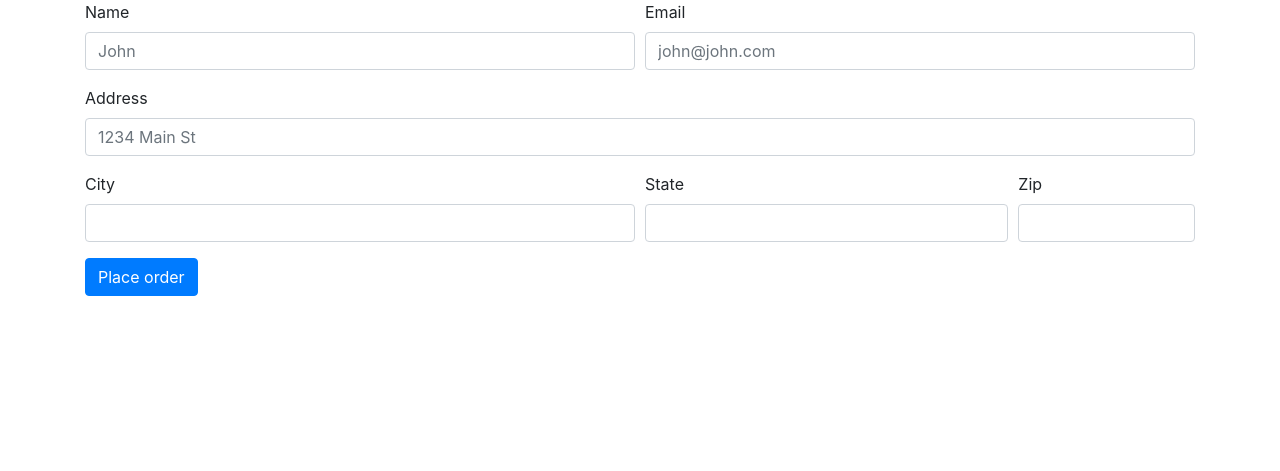
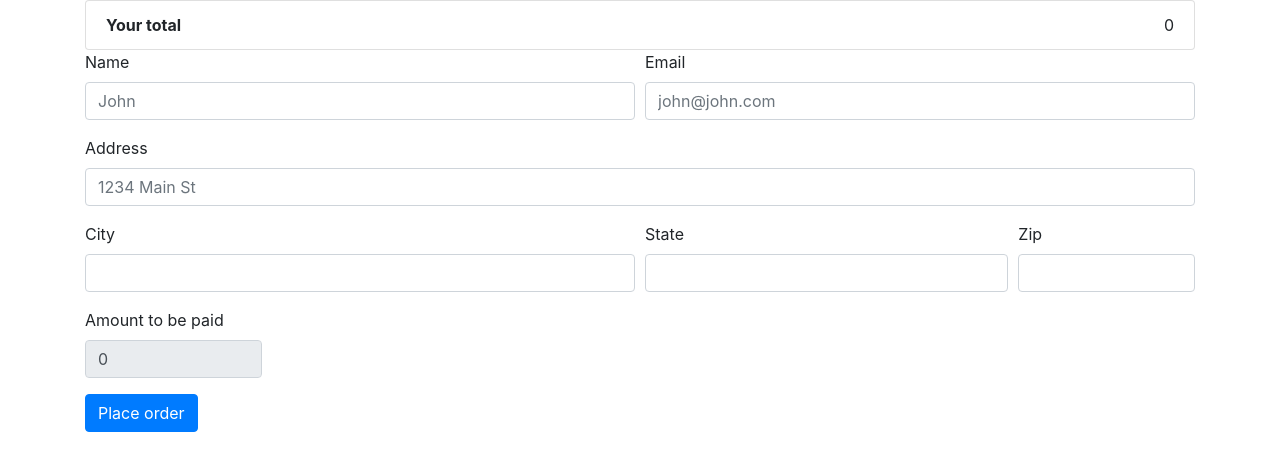
Before and after one commit to Wray14/ecom, a Django app: page /checkout/ in a window 1280 px wide. Shown: the top 471 px of the page. Run offline with Django 3.2, Linux system fonts and the light colour scheme; some libraries are stand-ins or nearby versions.

Commit message:
Added total, calculating sum, saving price in db

```diff
--- a/ecomsite/shop/models.py
+++ b/ecomsite/shop/models.py
@@ -19,3 +19,4 @@ class Order(models.Model):
     city = models.CharField(max_length = 200)
     state = models.CharField(max_length = 200)
     zipcode = models.CharField(max_length = 200)
+    total = models.CharField(max_length = 200)
--- a/ecomsite/shop/templates/shop/checkout.html
+++ b/ecomsite/shop/templates/shop/checkout.html
@@ -51,6 +51,12 @@
                         <label for="inputZip">Zip</label>
                         <input id= "zipcode" name="zipcode" type="text" class="form-control" id="inputZip">
                       </div>
+
+                      <div class="form-group col-md-2">
+                        <label for="inputZip">Amount to be paid</label>
+                        <input readonly="" type="text" class="form-control" id="total" name="total">
+                      </div>
+
                     </div>
 
                     <button type="submit" class="btn btn-primary">Place order</button>
@@ -66,13 +72,22 @@
     else{
         cart = JSON.parse(localStorage.getItem('cart'));
     }
+    let total = 0;
     for(item in cart){
         let name = cart[item][1];
         let quantity = cart[item][0];
+        let price = cart[item][2];
+        total = total + cart[item][2];
 
-        itemString = `<li class = "list-group-item">${name} - ${quantity}</li>`
+        itemString = `<li class = "list-group-item"> <span class=""> ${quantity} </span> of ${name} <span class="badge badge-warning badge-pill"> ${price} </span> </li>`
+
         $('#item_list').append(itemString);
     }
+    totalPrice = ` <li class ="list-group-item d-flex justify-content-between align-items-center"><b>Your total</b>
+  ${total}</li> `
+
+    $('#total').val(total);
+    $('#item_list').append(totalPrice);
     $('#items').val(JSON.stringify(cart));
 </script>
 </html>
--- a/ecomsite/shop/views.py
+++ b/ecomsite/shop/views.py
@@ -33,8 +33,9 @@ def checkout(request):
         city = request.POST.get('city', "")
         state = request.POST.get('state', "")
         zipcode = request.POST.get('zipcode', "")
+        total = request.POST.get('total', "")
 
-        order = Order(items=items, name=name, email=email, address=address, city=city, state=state, zipcode=zipcode)
+        order = Order(items=items, name=name, email=email, address=address, city=city, state=state, zipcode=zipcode, total=total)
         order.save()
 
     return render(request, 'shop/checkout.html')
```
Also changed, not shown: ecomsite/shop/templates/shop/index.html (+4 -4 lines), ecomsite/db.sqlite3, ecomsite/shop/migrations/0003_order_total.py (added).
